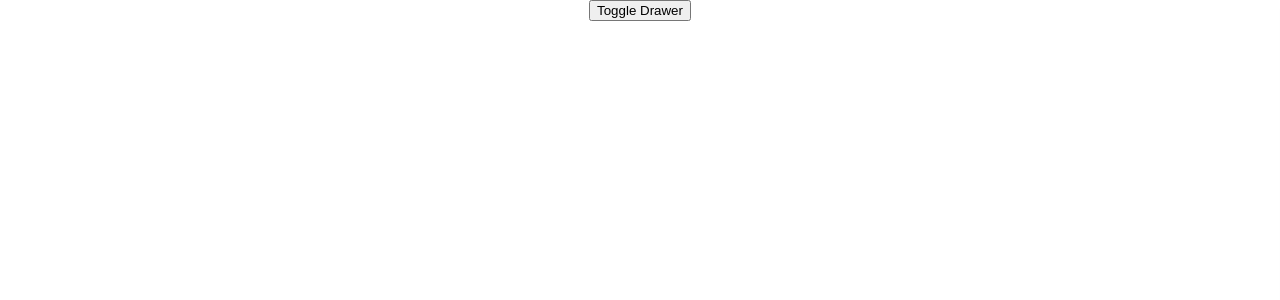
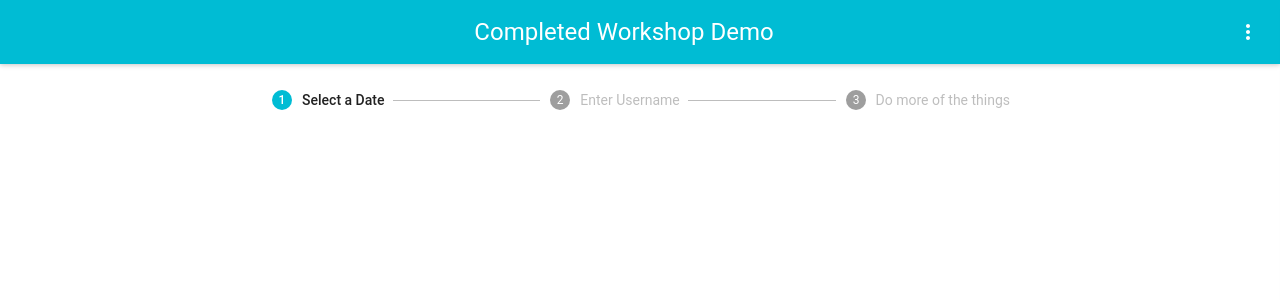
Before and after one commit to CodeMaster7/material-ui-workshop, a React (Create React App) app: page / in a window 1280 px wide. Shown: the top 300 px of the page. Built offline with nearby package versions, Linux system fonts and the light colour scheme.

Commit message:
final modifications

```diff
--- a/src/App.js
+++ b/src/App.js
@@ -13,12 +13,12 @@ class App extends Component {
   render() {
     return (
         <div className="App">
-          <MatDrawer />
+          {/* <MatDrawer /> */}
           {/* <MatAppBar /> */}
           {/* <MatDialog /> */}
           {/* <MatDatePicker /> */}
           {/* <MatTextField /> */}
-          {/* <MatCompleted /> */}
+          <MatCompleted />
         </div>
     );
   }
--- a/src/components/MatDialog.jsx
+++ b/src/components/MatDialog.jsx
@@ -39,8 +39,8 @@ class MatDialog extends React.Component {
                 <Dialog
                     title="Andrew's Super Awesome Dialog Box"
                     actions={modalActions} // The buttons the user has access to click on. This points to the array I made. It can be a single element.
-                    // modal={true} // If false (default) the user can click away (or escape) from the modal to close the dialog box
-                    // onRequestClose={this.handleToggle} // pairs with the modal
+                    modal={false} // If false (default) the user can click away (or escape) from the modal to close the dialog box
+                    onRequestClose={this.handleToggle} // pairs with the modal
                     open={this.state.open} // required. Controls when the dialog is open or not.
                 >
                     Woah.... Hold on there buddy.... Are you sure you want to continue?
--- a/src/index.js
+++ b/src/index.js
@@ -2,7 +2,6 @@ import React from 'react';
 import ReactDOM from 'react-dom';
 import './index.css';
 import App from './App';
-import registerServiceWorker from './registerServiceWorker';
 
 import MuiThemeProvider from 'material-ui/styles/MuiThemeProvider'
 
@@ -12,13 +11,12 @@ import MuiThemeProvider from 'material-ui/styles/MuiThemeProvider'
 // import darkBaseTheme from 'material-ui/styles/baseThemes/darkBaseTheme';
 
 // We would also need to change our MuiThemeProvider to:
-// <MuiThemeProvider muiTheme={getMuiTheme(darkBaseTheme)}></MuiThemeProvider>
+// <MuiThemeProvider muiTheme={getMuiTheme(darkBaseTheme)}>
 
 ReactDOM.render(
 
-    <MuiThemeProvider>
+    <MuiThemeProvider >
         <App />
     </MuiThemeProvider>
 
 , document.getElementById('root'));
-registerServiceWorker();
```
